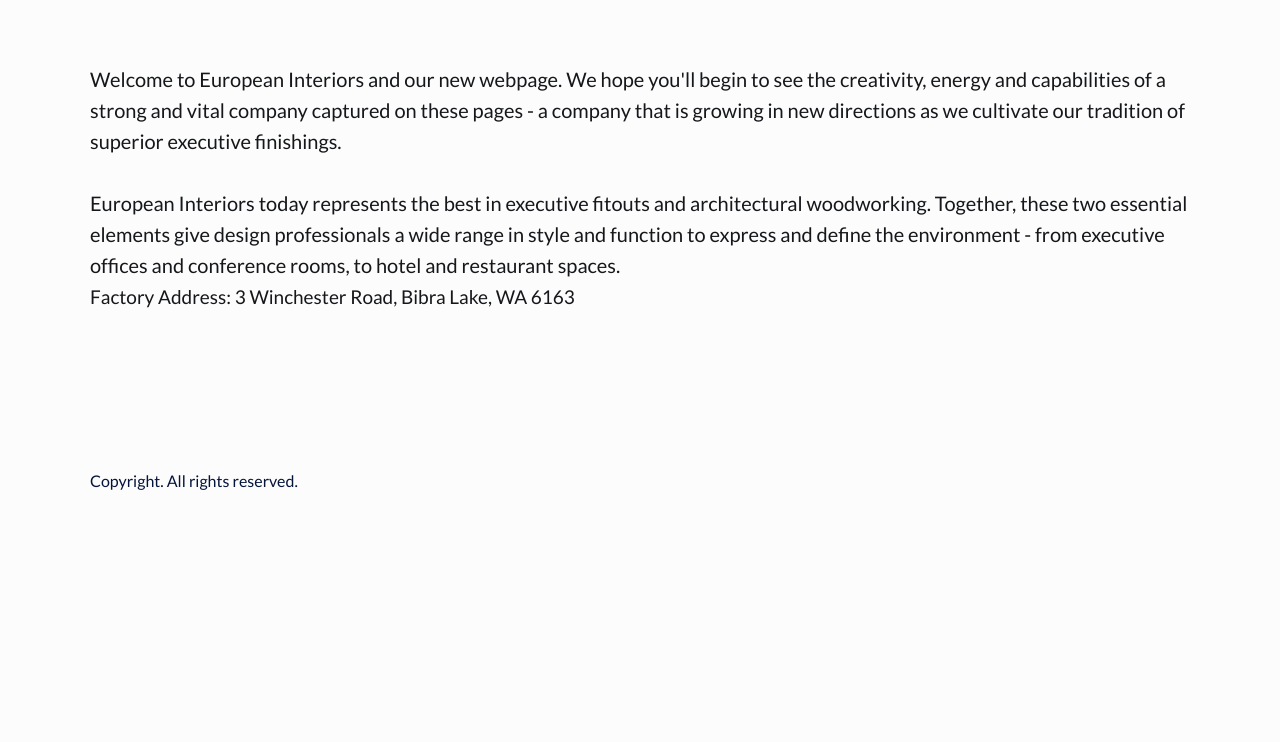
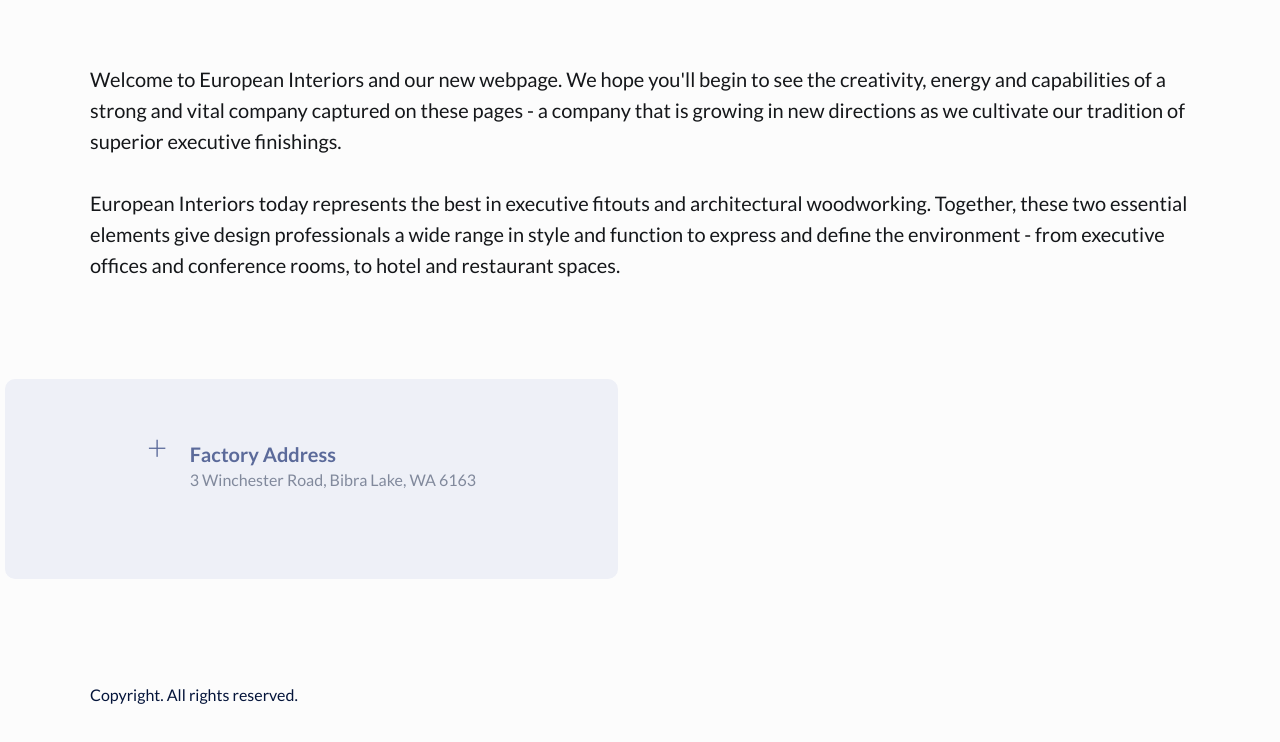
Before and after one commit to europeaninteriors/europeaninteriors.github.io, a plain HTML site: page index.html in a window 1280 px wide. Shown: the part 1723-2465 px from the top of the page. Before the commit the page ends 2291 px from the top, so only its background shows below. Drawn offline with Linux system fonts and the light colour scheme.

Commit message:
Update index.html

```diff
--- a/index.html
+++ b/index.html
@@ -105,9 +105,18 @@
 <br>
 <br>
 		European Interiors today represents the best in executive fitouts and architectural woodworking. Together, these two essential elements give design professionals a wide range in style and function to express and define the environment - from executive offices and conference rooms, to hotel and restaurant spaces.</span>
-	<br>
-<stong>Factory Address:</stong>
-3 Winchester Road, Bibra Lake, WA 6163
+	<br><br>
+<div class="card">
+			<div class="skill-level">
+				<span>+</span>
+				<h2></h2>
+			</div>
+
+			<div class="skill-meta">
+				<h3>Factory Address</h3>
+				<span>3 Winchester Road, Bibra Lake, WA 6163</span>
+			</div>
+		</div>
 	</p>
 
 	<br><br>
```
